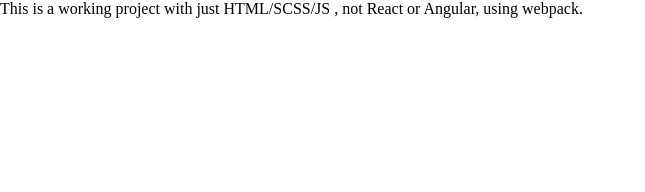
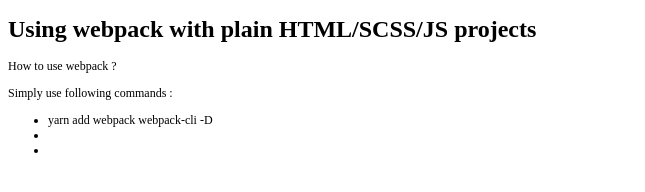
Before and after one commit to ChinmayMoghe/simple-webpack-setup, a website built with webpack: page src/public/index.html in a window 1280 px wide. Shown: the whole page, without its empty margins (0-645 px from the left). Built offline with nearby package versions, Linux system fonts and the light colour scheme.

Commit message:
Added style and html page

```diff
--- a/package.json
+++ b/package.json
@@ -23,7 +23,7 @@
     "webpack-dev-server": "^3.11.1"
   },
   "scripts": {
-    "start": "webpack serve --config webpack.config.js",
+    "start": "webpack serve --config webpack.config.js --progress",
     "build": "webpack"
   },
   "description": "My webpack project"
--- a/src/app/index.js
+++ b/src/app/index.js
@@ -1,4 +1,3 @@
-console.log('Hello World from your main file!');
 import '../style/tryscss.scss';
 class TestClass {
     constructor() {
--- a/src/public/index.html
+++ b/src/public/index.html
@@ -8,7 +8,14 @@
 </head>
 
 <body>
-    <p>This is a working project with just HTML/SCSS/JS , not React or Angular, using webpack.</p>
+    <h1>Using webpack with plain HTML/SCSS/JS projects</h1>
+    <p>How to use webpack ?</p>
+    <p>Simply use following commands : </p>
+    <ul>
+        <li>yarn add webpack webpack-cli -D</li>
+        <li></li>
+        <li></li>
+    </ul>
 </body>
 
 </html>
--- a/src/style/tryscss.scss
+++ b/src/style/tryscss.scss
@@ -1,13 +1,13 @@
-* {
+*,
+*::before,
+*::after {
     box-sizing: border-box;
-    padding: 0;
-    margin: 0;
 }
 
 html {
     font-size: 62.5%;
 
-    p {
-        font-size: 1.6rem;
+    body {
+        font-size: 1.2rem;
     }
 }
```
